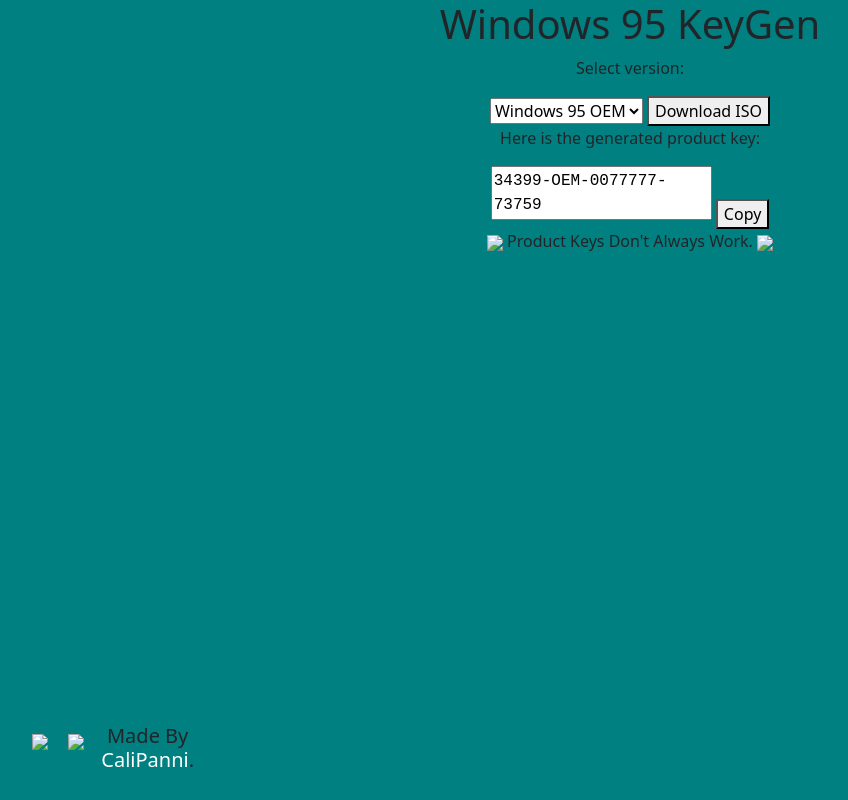
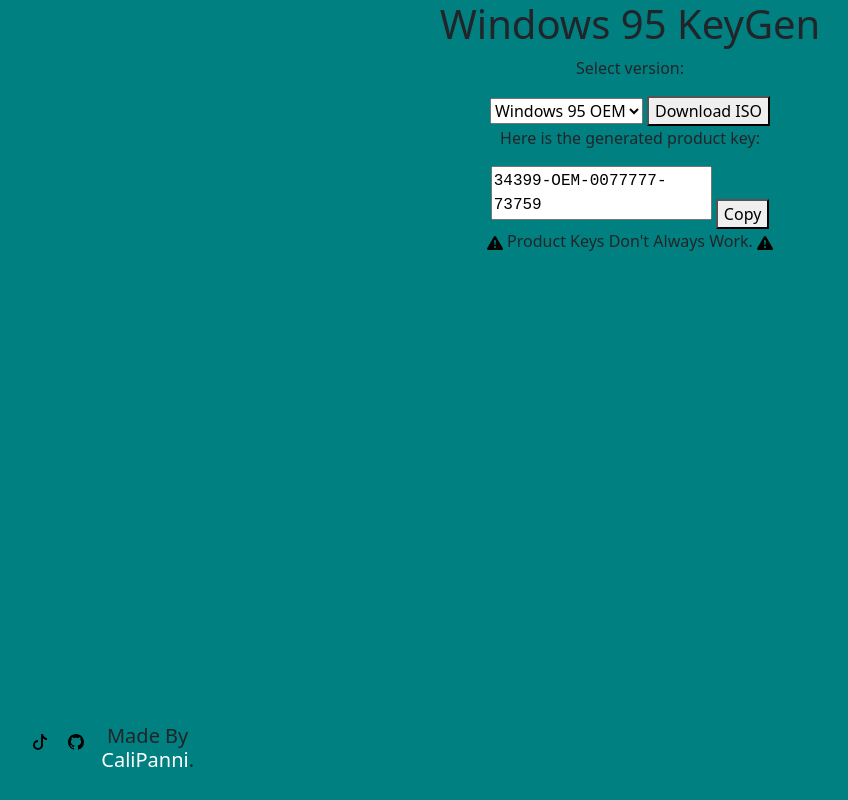
Before and after one commit to CaliPanni/win95keygen, a plain HTML site: page win95.html in a window 1280 px wide. Shown: the whole page, without its empty margins (10-858 px from the left). Drawn offline with nearby package versions, Linux system fonts and the light colour scheme.

Commit message:
fix win95

```diff
--- a/win95.html
+++ b/win95.html
@@ -108,11 +108,11 @@
 		document.getElementById("codiceGenerato").innerHTML = codice;
 	</script>
     <br>
-    <img src=src/warn.svg>
-    Product Keys Don't Always Work. <img src=src/warn.svg>
+    <img src=res/warn.svg>
+    Product Keys Don't Always Work. <img src=res/warn.svg>
     <footer>
         <div class="container">
-            <a href="https://www.tiktok.com/@calipanni"><img src=src/tiktok.svg style=float:left;margin:10px></a><a href="https://github.com/CaliPanni/win95keygen"><img src=src/github.svg style=float:left;margin:10px></a><h5>Made By <a href="https://github.com/CaliPanni/">CaliPanni</a>.</h5>
+            <a href="https://www.tiktok.com/@calipanni"><img src=res/tiktok.svg style=float:left;margin:10px></a><a href="https://github.com/CaliPanni/win95keygen"><img src=res/github.svg style=float:left;margin:10px></a><h5>Made By <a href="https://github.com/CaliPanni/">CaliPanni</a>.</h5>
         </div>
       </footer>
     </center>
```
